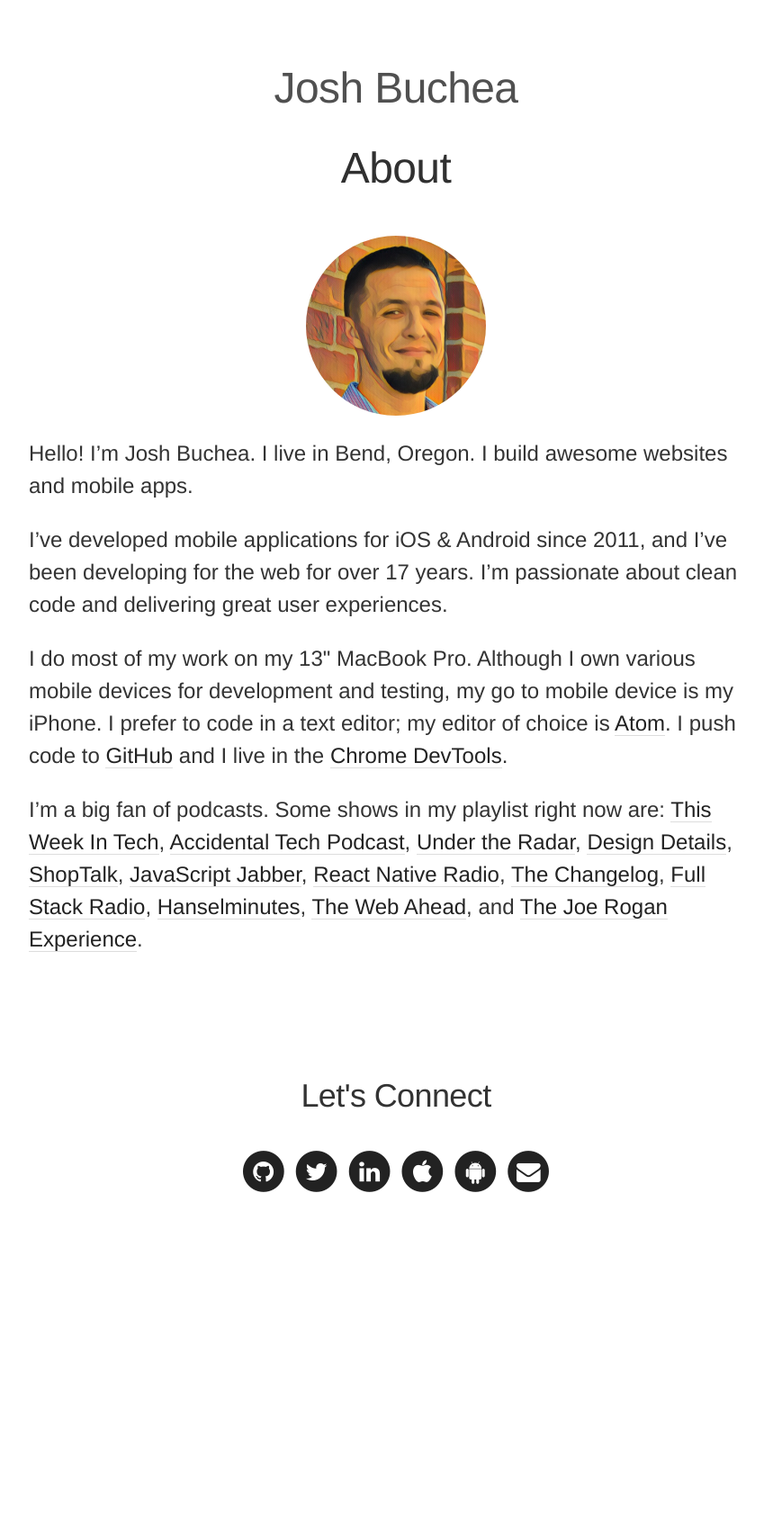
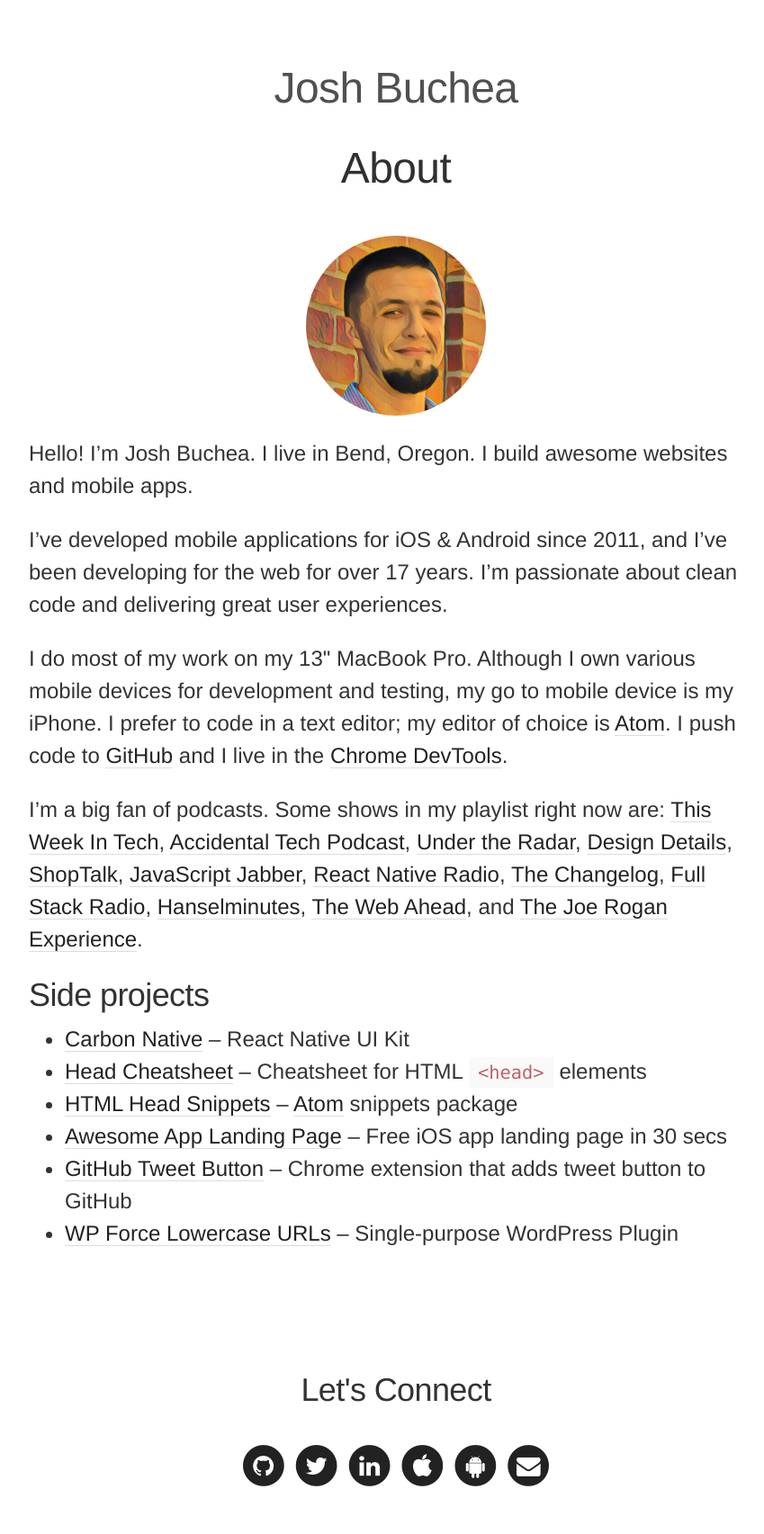
Before and after one commit to joshbuchea/joshbuchea.com, a Jekyll site: the page built from about.md, in a window 1280 px wide. Shown: the whole page at 90% size, without its empty margins (200-1049 px from the left). Built offline with Jekyll 4.4.1, drawn with Linux system fonts in a browser that asks for light colours; nearby versions of some CDN libraries; before the commit the page ends 1377 px from its top, so only the background shows below that.

Commit message:
Add side projects to about page

```diff
--- a/about.md
+++ b/about.md
@@ -12,3 +12,12 @@
 I do most of my work on my 13&quot; MacBook Pro. Although I own various mobile devices for development and testing, my go to mobile device is my iPhone. I prefer to code in a text editor; my editor of choice is [Atom](https://atom.io/). I push code to [GitHub](https://github.com/joshbuchea) and I live in the [Chrome DevTools](https://developers.google.com/chrome-developer-tools/).
 
 I'm a big fan of podcasts. Some shows in my playlist right now are: [This Week In Tech](http://twit.tv/twit), [Accidental Tech Podcast](http://atp.fm/), [Under the Radar](https://www.relay.fm/radar), [Design Details](http://www.designdetails.fm/), [ShopTalk](http://shoptalkshow.com/), [JavaScript Jabber](http://devchat.tv/js-jabber/), [React Native Radio](https://itunes.apple.com/podcast/react-native-radio/id1058647602?mt=2), [The Changelog](https://changelog.com/podcast/), [Full Stack Radio](http://www.fullstackradio.com/), [Hanselminutes](http://hanselminutes.com/), [The Web Ahead](http://5by5.tv/webahead), and [The Joe Rogan Experience](http://joerogan.net/podcasts/).
+
+## Side projects
+
+- [Carbon Native](https://github.com/carbon-native/carbon-native) – React Native UI Kit
+- [Head Cheatsheet](https://github.com/joshbuchea/HEAD) – Cheatsheet for HTML `<head>` elements
+- [HTML Head Snippets](https://atom.io/packages/html-head-snippets) – [Atom](https://atom.io/) snippets package
+- [Awesome App Landing Page](https://github.com/joshbuchea/awesome-app-landing-page) – Free iOS app landing page in 30 secs
+- [GitHub Tweet Button](https://github.com/joshbuchea/github-tweet-button) – Chrome extension that adds tweet button to GitHub
+- [WP Force Lowercase URLs](https://github.com/joshbuchea/wp-force-lowercase-urls) – Single-purpose WordPress Plugin
```
